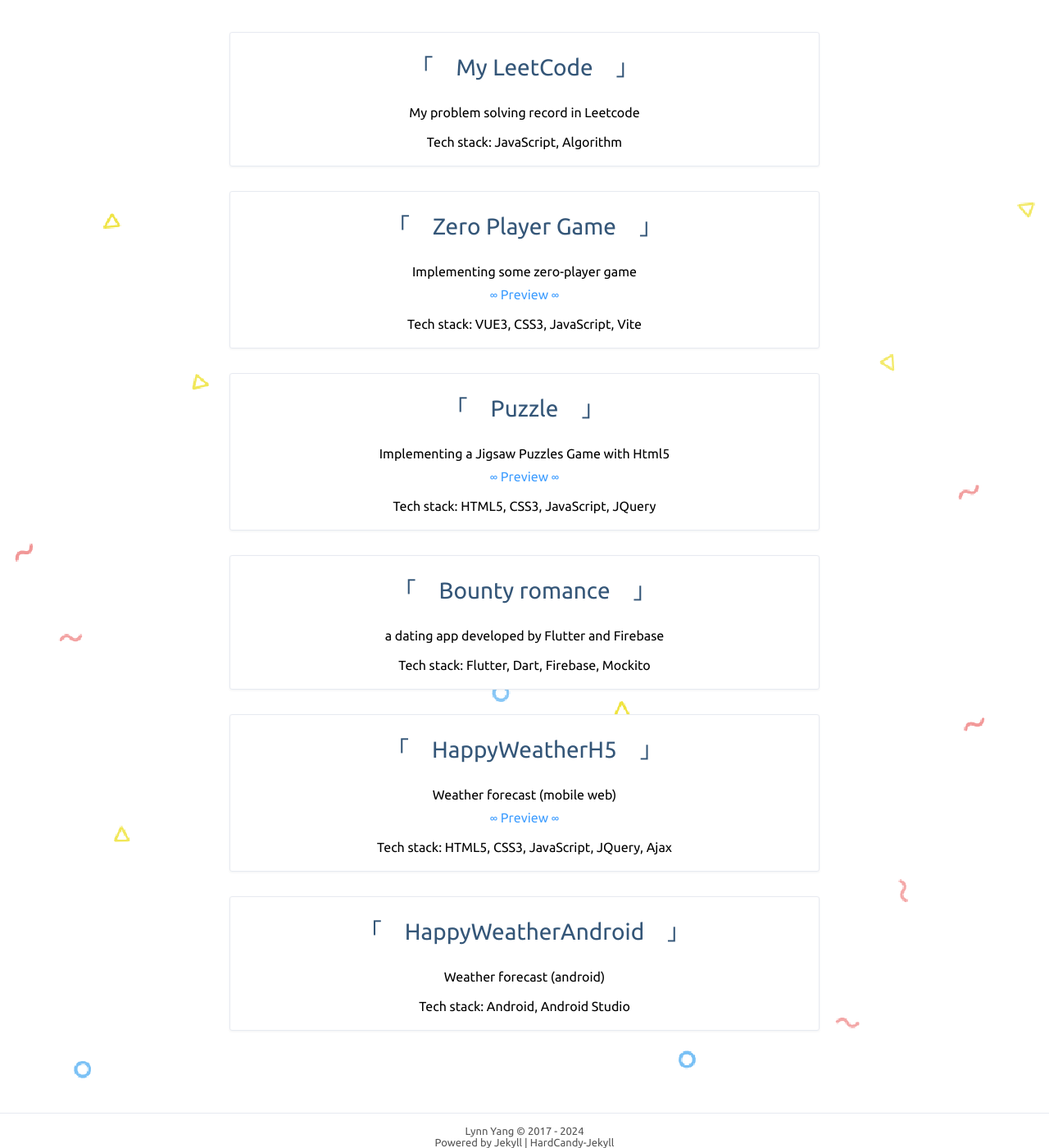
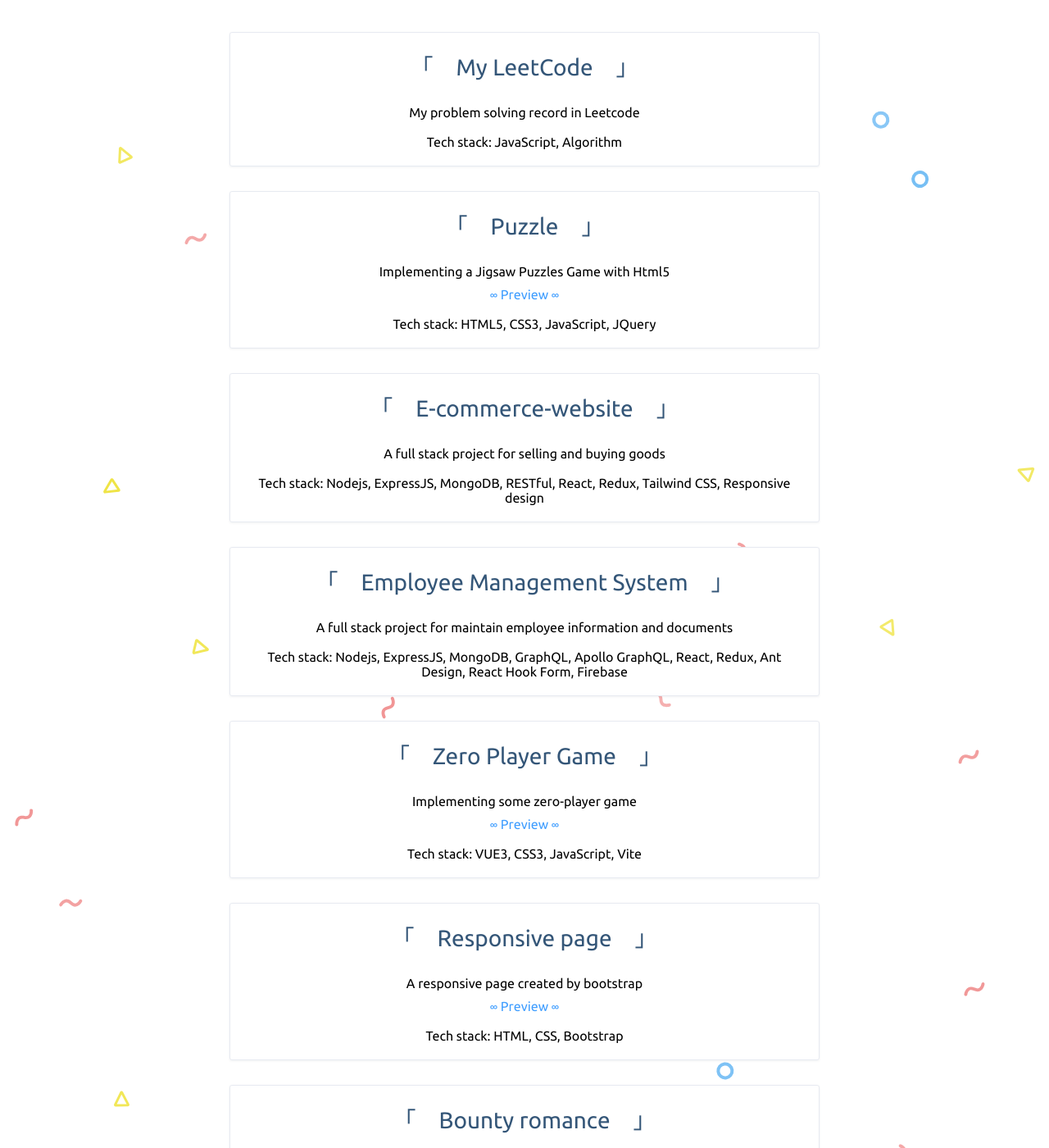
Before and after one commit to miss1/miss1.github.io, a Jekyll site: the page built from codeLink/index.html, in a window 1280 px wide and 1400 px high, scrolled down 386 px. Shown: the whole window at 82% size. Built offline with Jekyll 4.4.1, drawn with Linux system fonts in a browser that asks for light colours; comment, search, counter and statistics services are not loaded.

Commit message:
Add personal projects

```diff
--- a/_data/codes.json
+++ b/_data/codes.json
@@ -4,6 +4,25 @@
     "des": "My problem solving record in Leetcode",
     "url": "https://github.com/miss1/leetcode-7",
     "tech": "JavaScript, Algorithm"
+  },
+  {
+    "title": "Puzzle",
+    "des": "Implementing a Jigsaw Puzzles Game with Html5",
+    "url": "https://github.com/miss1/puzzle",
+    "preView": "/puzzle",
+    "tech": "HTML5, CSS3, JavaScript, JQuery"
+  },
+  {
+    "title": "E-commerce-website",
+    "des": "A full stack project for selling and buying goods",
+    "url": "https://github.com/miss1/E-commerce-website",
+    "tech": "Nodejs, ExpressJS, MongoDB, RESTful, React, Redux, Tailwind CSS, Responsive design"
+  },
+  {
+    "title": "Employee Management System",
+    "des": "A full stack project for maintain employee information and documents",
+    "url": "https://github.com/miss1/Employee-Management",
+    "tech": "Nodejs, ExpressJS, MongoDB, GraphQL, Apollo GraphQL, React, Redux, Ant Design, React Hook Form, Firebase"
   },
   {
     "title": "Zero Player Game",
@@ -13,11 +32,11 @@
     "tech": "VUE3, CSS3, JavaScript, Vite"
   },
   {
-    "title": "Puzzle",
-    "des": "Implementing a Jigsaw Puzzles Game with Html5",
-    "url": "https://github.com/miss1/puzzle",
-    "preView": "/puzzle",
-    "tech": "HTML5, CSS3, JavaScript, JQuery"
+    "title": "Responsive page",
+    "des": "A responsive page created by bootstrap",
+    "url": "https://github.com/miss1/responsive-page",
+    "preView": "/responsive-page",
+    "tech": "HTML, CSS, Bootstrap"
   },
   {
     "title": "Bounty romance",
```
